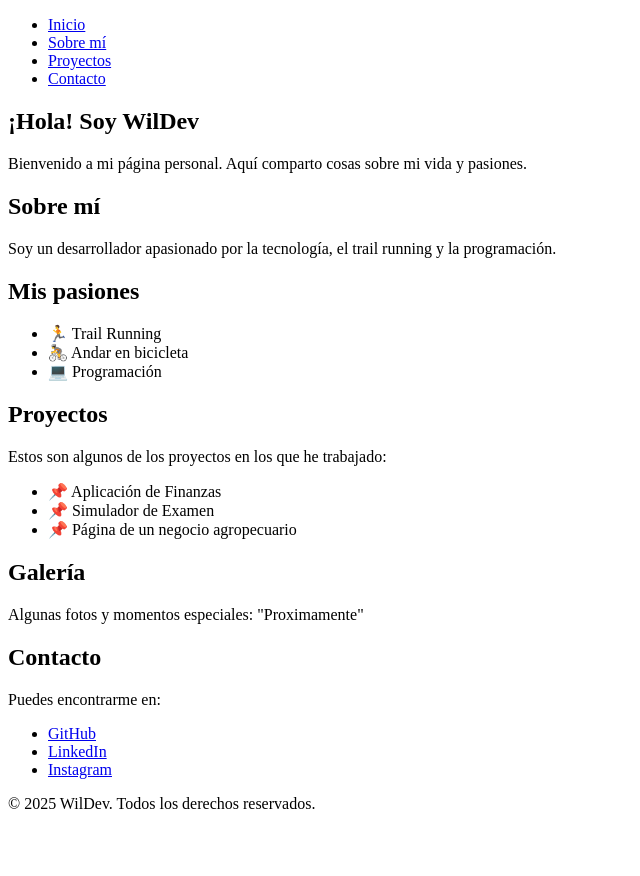
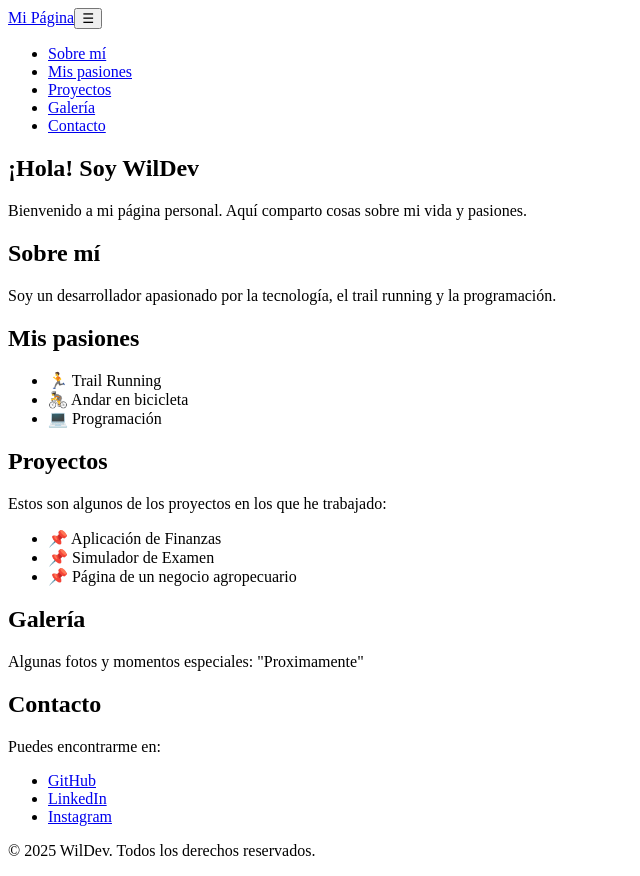
Before and after one commit to WildoFari/My-personal-page, a Next.js app: page / in a window 1280 px wide. Shown: the whole page, without its empty margins (0-640 px from the left). Before the commit the page ends 829 px from the top, so only its background shows below. Built offline with nearby package versions, Linux system fonts and the light colour scheme.

Commit message:
Navigation ready

```diff
--- a/src/app/layout.tsx
+++ b/src/app/layout.tsx
@@ -13,7 +13,7 @@ export default function RootLayout({ children }: { children: React.ReactNode })
     <html lang="es">
       <body>
         <Navbar />
-        <main>{children}</main>
+        <main className="pt-16">{children}</main>
         <Footer />
       </body>
     </html>
--- a/src/components/Navbar.tsx
+++ b/src/components/Navbar.tsx
@@ -1,12 +1,30 @@
+"use client";
+
+import { useState } from "react";
+
 export default function Navbar() {
+    const [isOpen, setIsOpen] = useState(false);
+
     return (
-        <nav>
-            <ul>
-                <li><a href="/">Inicio</a></li>
-                <li><a href="/about">Sobre mí</a></li>
-                <li><a href="/projects">Proyectos</a></li>
-                <li><a href="/contact">Contacto</a></li>
-            </ul>
+        <nav className="bg-gray-900 text-white p-4 fixed w-full top-0 z-50">
+            <div className="container mx-auto flex justify-between items-center">
+                <a href="#" className="text-xl font-bold">Mi Página</a>
+
+                <button
+                    className="md:hidden text-white"
+                    onClick={() => setIsOpen(!isOpen)}
+                >
+                    ☰
+                </button>
+
+                <ul className={`md:flex gap-6 ${isOpen ? "block" : "hidden"} md:block`}>
+                    <li><a href="#about" className="hover:text-gray-400">Sobre mí</a></li>
+                    <li><a href="#passions" className="hover:text-gray-400">Mis pasiones</a></li>
+                    <li><a href="#projects" className="hover:text-gray-400">Proyectos</a></li>
+                    <li><a href="#gallery" className="hover:text-gray-400">Galería</a></li>
+                    <li><a href="#contact" className="hover:text-gray-400">Contacto</a></li>
+                </ul>
+            </div>
         </nav>
     );
 }
--- a/src/sections/About.tsx
+++ b/src/sections/About.tsx
@@ -1,6 +1,6 @@
 export default function About() {
   return (
-    <section>
+    <section id="about" className="py-20">
       <h2>Sobre mí</h2>
       <p>Soy un desarrollador apasionado por la tecnología, el trail running y la programación.</p>
     </section>
--- a/src/sections/Contact.tsx
+++ b/src/sections/Contact.tsx
@@ -1,6 +1,6 @@
 export default function Contact() {
     return (
-        <section>
+        <section id="contact" className="py-20">
             <h2>Contacto</h2>
             <p>Puedes encontrarme en:</p>
             <ul>
--- a/src/sections/Gallery.tsx
+++ b/src/sections/Gallery.tsx
@@ -1,6 +1,6 @@
 export default function Gallery() {
     return (
-        <section>
+        <section id="gallery" className="py-20">
             <h2>Galería</h2>
             <p>Algunas fotos y momentos especiales: "Proximamente" </p>
         </section>
--- a/src/sections/Passions.tsx
+++ b/src/sections/Passions.tsx
@@ -1,6 +1,6 @@
 export default function Passions() {
     return (
-        <section>
+        <section id="passions" className="py-20">
             <h2>Mis pasiones</h2>
             <ul>
                 <li>🏃 Trail Running</li>
--- a/src/sections/Projects.tsx
+++ b/src/sections/Projects.tsx
@@ -1,6 +1,6 @@
 export default function Projects() {
     return (
-        <section>
+        <section id="projects" className="py-20">
             <h2>Proyectos</h2>
             <p>Estos son algunos de los proyectos en los que he trabajado:</p>
             <ul>
```
